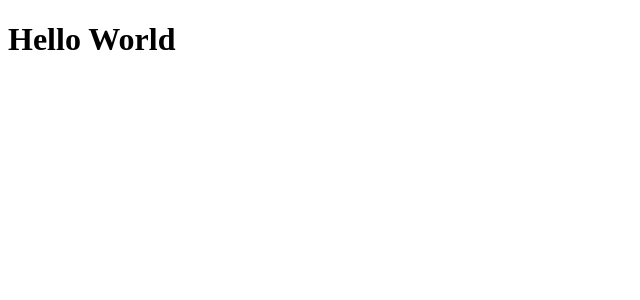
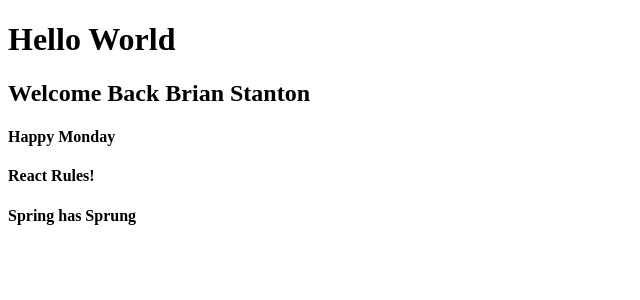
Before and after one commit to bstanton773/kekambas-142_react_intro, a React (Vite) app: page / in a window 1280 px wide. Shown: the top 300 px of the page, without its empty margins (0-640 px from the left). Built offline with nearby package versions, Linux system fonts and the light colour scheme.

Commit message:
Update App component with conditional rendering and rendering an array

```diff
--- a/src/App.tsx
+++ b/src/App.tsx
@@ -1,4 +1,20 @@
 
 export default function App(){
-    return <h1>Hello World</h1>
+    const firstName: string = 'Brian';
+    const lastName: string = 'Stanton';
+    const isLoggedIn: boolean = true;
+
+    const posts: {id:number, title:string}[] = [
+        {id: 1, title: 'Happy Monday'},
+        {id: 2, title: 'React Rules!'},
+        {id: 3, title: 'Spring has Sprung'}
+    ]
+
+    return (
+        <>
+            <h1>Hello World</h1>
+            <h2>{isLoggedIn ? `Welcome Back ${firstName} ${lastName}` : 'Please Log In or Sign Up'}</h2>
+            {posts.map( p => <h4 key={p.id}>{p.title}</h4> )}
+        </>
+    )
 }
```
